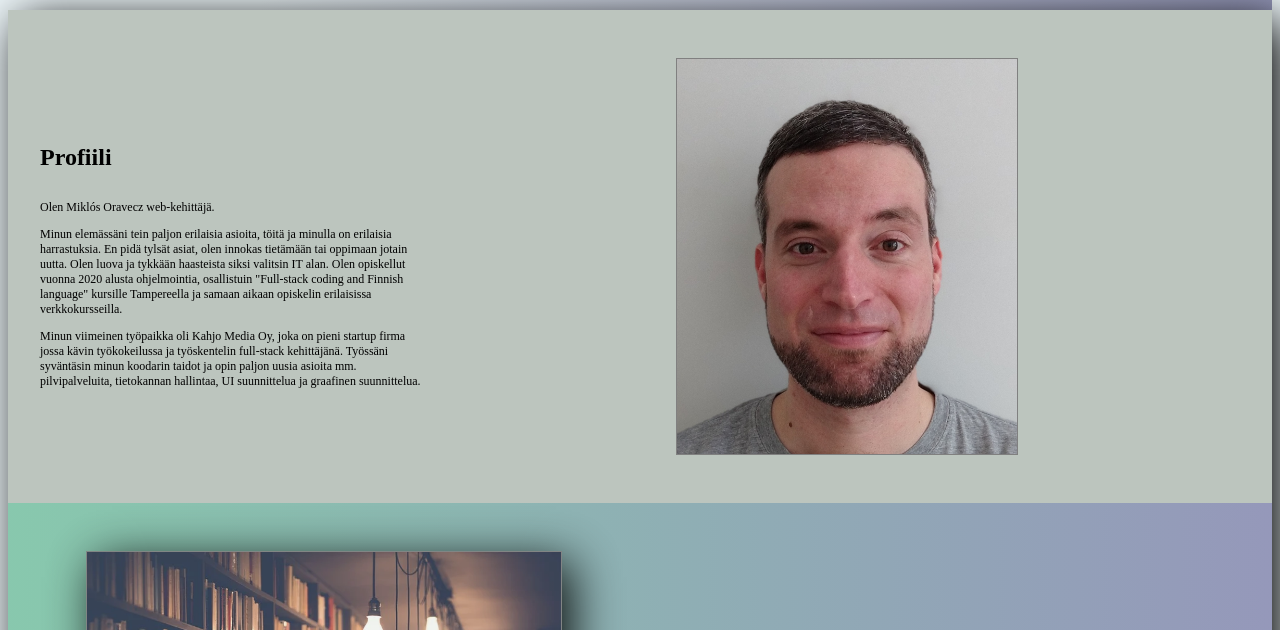
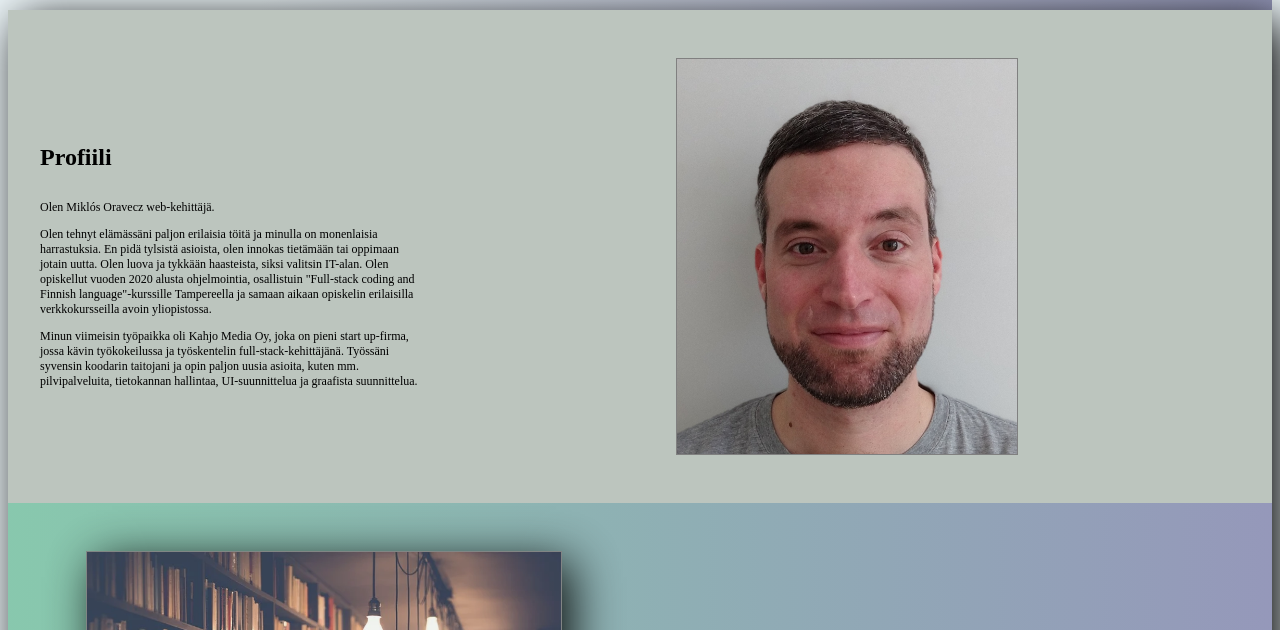
Before and after one commit to dabasmaklar/dabasmaklar.github.io, a website: page index.html in a window 1280 px wide. Shown: the part 163-793 px from the top of the page. Drawn offline with Linux system fonts and the light colour scheme; a web font is replaced by a local one.

Commit message:
text corections

```diff
--- a/index.html
+++ b/index.html
@@ -24,21 +24,10 @@
 								Olen Miklós Oravecz web-kehittäjä.
 							</p>
 							<p class="main__section-one__content__text-container-text">
-								Minun elemässäni tein paljon erilaisia asioita, töitä ja minulla
-								on erilaisia harrastuksia. En pidä tylsät asiat, olen innokas
-								tietämään tai oppimaan jotain uutta. Olen luova ja tykkään
-								haasteista siksi valitsin IT alan. Olen opiskellut vuonna 2020
-								alusta ohjelmointia, osallistuin "Full-stack coding and Finnish
-								language" kursille Tampereella ja samaan aikaan opiskelin
-								erilaisissa verkkokursseilla.
+								Olen tehnyt elämässäni paljon erilaisia töitä ja minulla on monenlaisia harrastuksia. En pidä tylsistä asioista, olen innokas tietämään tai oppimaan jotain uutta. Olen luova ja tykkään haasteista, siksi valitsin IT-alan. Olen opiskellut vuoden 2020 alusta ohjelmointia, osallistuin "Full-stack coding and Finnish language"-kurssille Tampereella ja samaan aikaan opiskelin erilaisilla verkkokursseilla avoin yliopistossa.
 							</p>
 							<p class="main__section-one__content__text-container-text">
-								Minun viimeinen työpaikka oli Kahjo Media Oy, joka on pieni
-								startup firma jossa kävin työkokeilussa ja työskentelin
-								full-stack kehittäjänä. Työssäni syväntäsin minun koodarin
-								taidot ja opin paljon uusia asioita mm. pilvipalveluita,
-								tietokannan hallintaa, UI suunnittelua ja graafinen
-								suunnittelua.
+								Minun viimeisin työpaikka oli Kahjo Media Oy, joka on pieni start up-firma, jossa kävin työkokeilussa ja työskentelin full-stack-kehittäjänä. Työssäni syvensin koodarin taitojani ja opin paljon uusia asioita, kuten mm. pilvipalveluita, tietokannan hallintaa, UI-suunnittelua ja graafista suunnittelua.
 							</p>
 						</div>
 					</div>
@@ -145,8 +134,8 @@
 							<p class="main__section-two__content__text-container-text">
 								<i>
 									Olimme kehittämässä suoratoistoalustaa urheiluseuroille. Olen
-									työskennellyt front-endin rakentamisessa react reduxilla ja
-									myös joitain palveluita, joissa on Node back-end. Rakentaa ja
+									työskennellyt front-endin rakentamisessa react reduxilla ja ollut kehittämässä
+									joitain palveluita, joissa on Node back-end. Rakentaa ja
 									ylläpitää automaatiotestejä Cypressilla. Paikallista
 									kehitysympäristöä hallitaan docker-composella, ja
 									käyttöönottoja hallitaan kubernetesin avulla Google Cloud
@@ -182,7 +171,7 @@
 									>"Miklós on erittäin motivoitunut työntekijä jolla on
 									ykkösprioriteettina työn valmiiksi saattaminen."</i
 								>
-								--lainaus työtodistusta
+								--lainaus työtodistuksesta
 							</p>
 						</div>
 					</div>
@@ -240,7 +229,7 @@
 							<p class="main__section-two__content__text-container-text">
 								<ul>
 									<li>Musiikin tallennus, editointi, ohjelmointi</li>
-									<li>Soitan kitaraa</li>
+									<li>Kitaransoitto</li>
 									<li>Musiikin kuuntelu</li>
 									<li>Ruoanlaitto</li>
 									<li>Matkustaminen</li>
```
